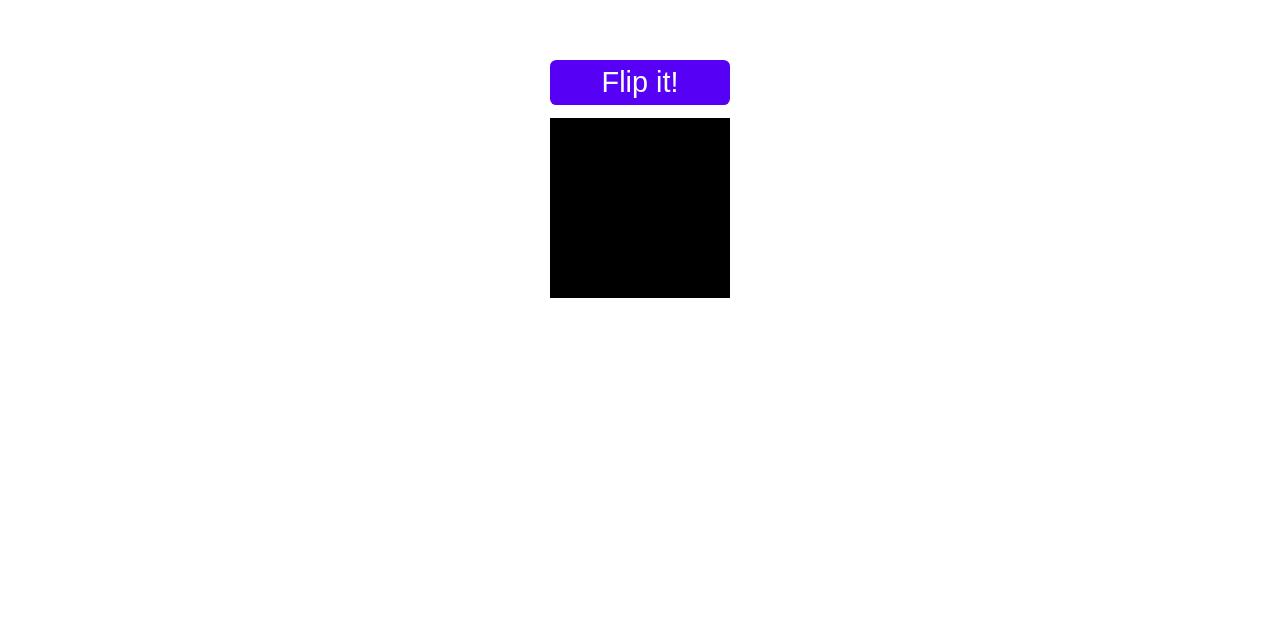
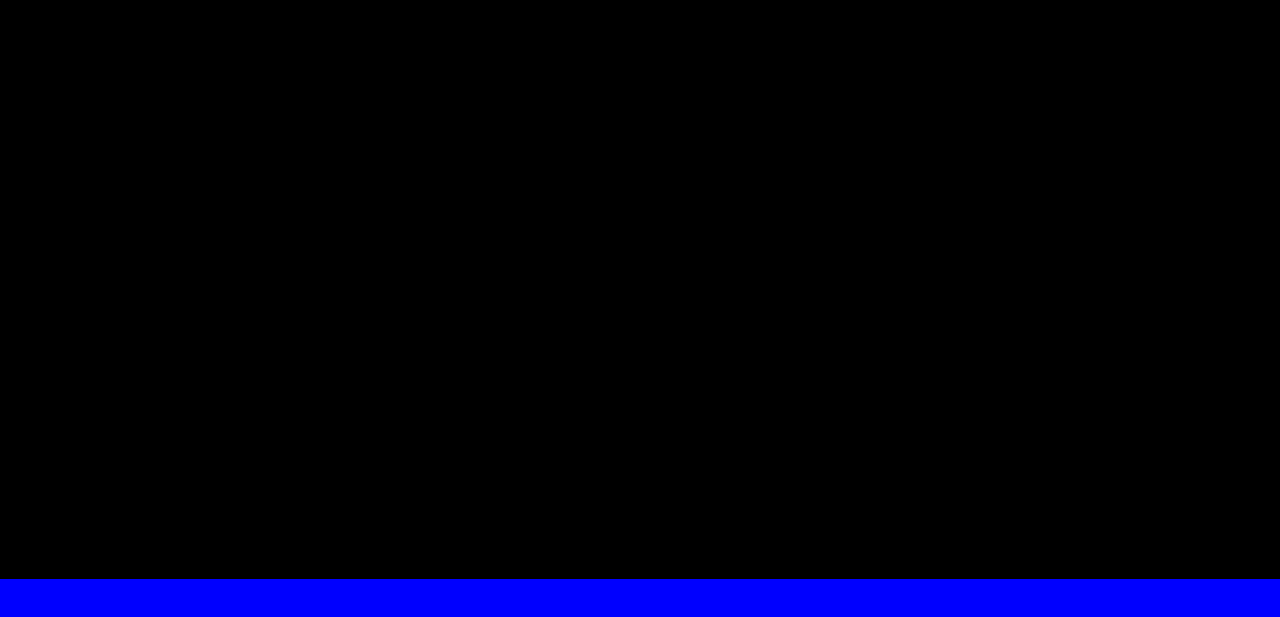
Before and after one commit to Shahrukh-elRed/framer-motion-demo, a React (Create React App) app: page / in a window 1280 px wide. Shown: the part 221-838 px from the top of the page. Before the commit the page ends 800 px from the top, so only its background shows below. Built offline with nearby package versions, Linux system fonts and the light colour scheme.

Commit message:
completed view based animations

```diff
--- a/src/App.css
+++ b/src/App.css
@@ -30,3 +30,26 @@
     padding: 0.4rem 0.8rem;
     cursor: pointer;
 }
+
+.view_based_animations_container {
+    height: 150vh;
+}
+
+.view_based_animations_box {
+    height: 100vh;
+    background-color: #000;
+}
+
+.view_based_animations_ref_div {
+    height: 100vh;
+}
+
+.background-red {
+    background-color: red;
+    transition: 1s all;
+}
+
+.background-blue {
+    background-color: blue;
+    transition: 1s all;
+}
--- a/src/App.js
+++ b/src/App.js
@@ -2,13 +2,15 @@ import './App.css';
 import AnimationControls from './components/AnimationControls';
 import BasicsOfMotion from './components/BasicsOfMotion';
 import Gestures from './components/Gestures';
+import ViewBasedAnimations from './components/ViewBasedAnimations';
 
 function App() {
   return (
     <>
       {/* <BasicsOfMotion /> */}
       {/* <Gestures /> */}
-      <AnimationControls />
+      {/* <AnimationControls /> */}
+      <ViewBasedAnimations />
     </>
   );
 }
--- /dev/null
+++ b/src/components/ViewBasedAnimations.jsx
@@ -0,0 +1,27 @@
+import { motion, useInView } from "framer-motion";
+import { useEffect, useRef } from "react";
+
+const ViewBasedAnimations = () => {
+    const ref = useRef(null);
+    const isInView = useInView(ref, { once: true, amount: 0.01 });
+
+    useEffect(() => {
+        console.log(" is in view => ", isInView)
+    }, [isInView])
+
+    return (
+        <div className="view_based_animations_container">
+            <motion.div className="view_based_animations_box"
+                initial={{ opacity: 0 }}
+                whileInView={{ opacity: 1 }}
+                transition={{ duration: 1 }}
+            />
+            <div
+                ref={ref}
+                className={`view_based_animations_ref_div ${isInView ? "background-blue" : "background-red"}`}
+            />
+        </div>
+    )
+}
+
+export default ViewBasedAnimations
```
